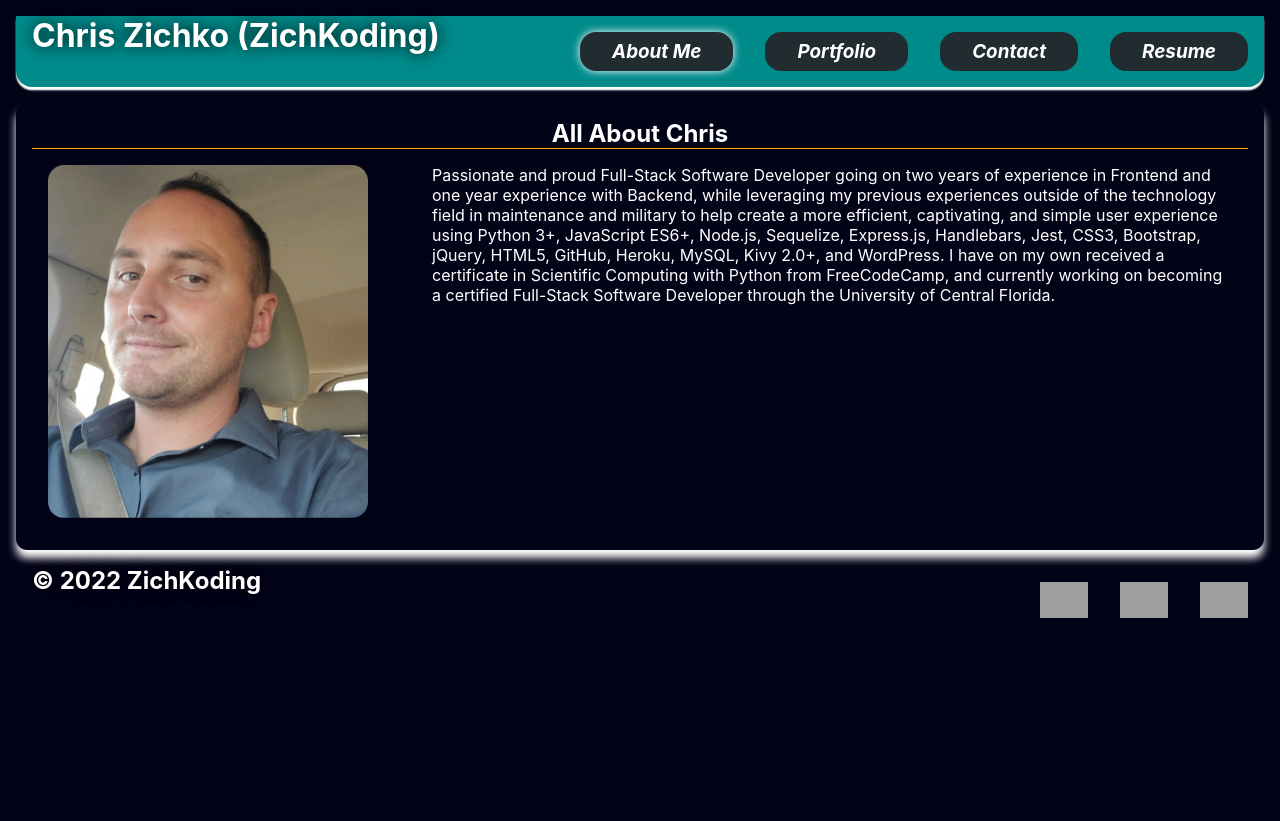
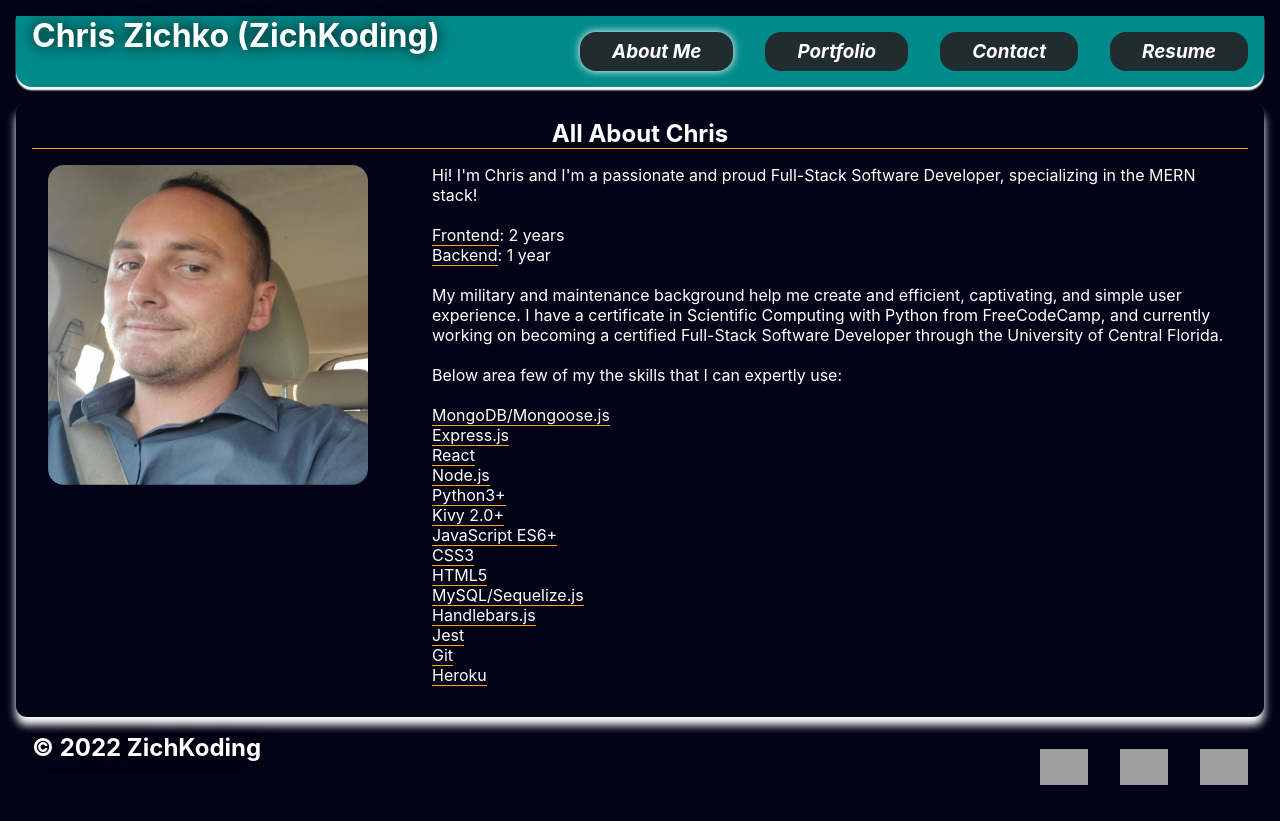
Before and after one commit to ZichKoding/ZichKoding.github.io, a React (Create React App) app: page / in a window 1280 px wide. Before the commit the page ends 800 px from the top, so only its background shows below. Built offline with nearby package versions, Linux system fonts and the light colour scheme; grey boxes are pictures that could not be loaded.

Commit message:
Updated Bio and some minor CSS

```diff
--- a/src/components/About/index.js
+++ b/src/components/About/index.js
@@ -2,14 +2,23 @@ import React from "react";
 import ProfilePic from "../../assets/images/ProfilePic.jpeg";
 
 function About() {
-    const bio = `Passionate and proud Full-Stack Software Developer going on two years of experience
-    in Frontend and one year experience with Backend, while leveraging my previous experiences
-    outside of the technology field in maintenance and military to help create a more efficient,
-    captivating, and simple user experience using Python 3+, JavaScript ES6+, Node.js, Sequelize,
-    Express.js, Handlebars, Jest, CSS3, Bootstrap, jQuery, HTML5, GitHub, Heroku, MySQL, Kivy 2.0+,
-    and WordPress. I have on my own received a certificate in Scientific Computing with Python from
-    FreeCodeCamp, and currently working on becoming a certified Full-Stack Software Developer through
-    the University of Central Florida.`
+
+    const mySkills = [
+        "MongoDB/Mongoose.js",
+        "Express.js",
+        "React",
+        "Node.js",
+        "Python3+",
+        "Kivy 2.0+",
+        "JavaScript ES6+",
+        "CSS3",
+        "HTML5",
+        "MySQL/Sequelize.js",
+        "Handlebars.js",
+        "Jest",
+        "Git",
+        "Heroku"
+    ];
 
     return (
         <article className="about-article">
@@ -17,7 +26,32 @@ function About() {
             <div className="flex-row">
                 <img className="profile-pic" src={ProfilePic} alt="Chris Zichko"></img>
                 <p className="bio">
-                    {bio}
+                    <p>
+                        Hi! I'm Chris and I'm a passionate and proud Full-Stack Software Developer, specializing in the MERN stack!
+                        <br />
+                        <br />
+                        <ul>
+                            <li><span className="about">Frontend</span>: 2 years</li>
+                            <li><span className="about">Backend</span>: 1 year</li>
+                        </ul>
+                        <br />
+                        My military and maintenance background help me create and efficient, captivating, and simple user experience.
+                        I have a certificate in Scientific Computing with Python from FreeCodeCamp, and currently working on becoming
+                        a certified Full-Stack Software Developer through the University of Central Florida.
+                    </p>
+                    <br />
+                    <p>
+                        Below area few of my the skills that I can expertly use:
+                        <br />
+                        <br />
+                        <ul>
+                            {mySkills.map((skill) => (
+                                <li>
+                                    <span className="myskill">{skill}</span>
+                                </li>
+                            ))}
+                        </ul>
+                    </p>
                 </p>
             </div>
         </article>
--- a/src/components/Contact/index.js
+++ b/src/components/Contact/index.js
@@ -38,7 +38,7 @@ function ContactForm() {
 
     return (
         <section className='contact-article'>
-            <h2><span className='project-title'>Contact Me</span></h2>
+            <h2><span className='about'>Contact Me</span></h2>
             <form id="contact-form" onSubmit={handleSubmit} action='mailto:chriszichkocoding@gmail.com'>
                 <div className='col-2'>
                     <label htmlFor='name'>Name:</label>
--- a/src/components/Resume/index.js
+++ b/src/components/Resume/index.js
@@ -1,34 +1,32 @@
 import React, { useState } from "react";
 
 function Resume() {
+    const mySkills = [
+        "MongoDB/Mongoose.js",
+        "Express.js",
+        "React",
+        "Node.js",
+        "Python3+",
+        "Kivy 2.0+",
+        "JavaScript ES6+",
+        "CSS3",
+        "HTML5",
+        "MySQL/Sequelize.js",
+        "Handlebars.js",
+        "Jest",
+        "Git",
+        "Heroku"
+    ];
+
     return (
         <section className="resume-section">
             <embed src={require('../../assets/images/Resume+Chris+Zichko.pdf')} className="resume" />
             <ul className="skills">
-                <li>
-                    MERN
-                </li>
-                <li>
-                    Javascript
-                </li>
-                <li>
-                    Python
-                </li>
-                <li>
-                    Handlebars
-                </li>
-                <li>
-                    HTML5
-                </li>
-                <li>
-                    CSS3
-                </li>
-                <li>
-                    Git
-                </li>
-                <li>
-                    Heroku
-                </li>
+                {mySkills.map((skill) => (
+                    <li>
+                        {skill}
+                    </li>
+                ))}
             </ul>
         </section>
     );
--- a/src/index.css
+++ b/src/index.css
@@ -83,8 +83,14 @@ a {
   border-bottom: solid 1px rgb(255, 167, 2);
 }
 
+.myskill {
+  border-bottom: solid 1px rgb(255, 167, 2);
+  margin-bottom: 1rem;
+}
+
 .profile-pic {
   width: 20rem;
+  height: 20rem;
   border-radius: 1rem;
 }
 
@@ -128,6 +134,10 @@ a {
   margin: 1rem 1rem;
   display: flex;
   flex-wrap: wrap;
+}
+
+.contact-article h2 {
+  margin-bottom: 1rem;
 }
 
 .col-2 {
```
